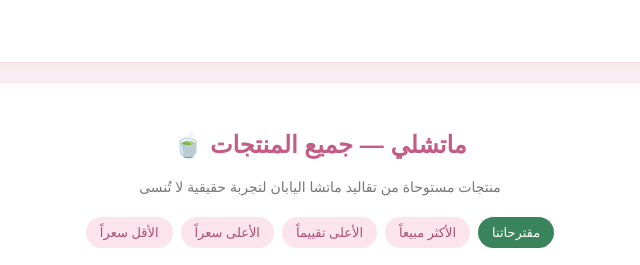
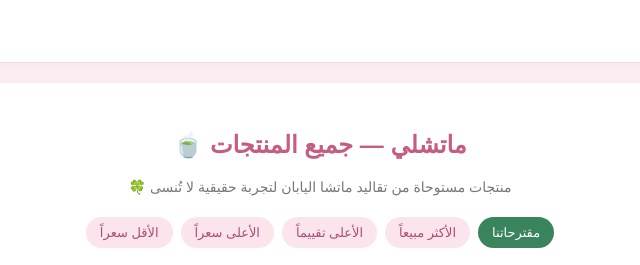
Before and after one commit to rfczsw7hjg-crypto/-Database-Match-, a plain HTML site: page index.html in a window 1280 px wide. Shown: the top 265 px of the page, 320-960 px from the left. Drawn offline with Linux system fonts and the light colour scheme.

Commit message:
Update index.html

```diff
--- a/index.html
+++ b/index.html
@@ -393,7 +393,7 @@ hr {
 <section id="storeSection">
     <h1 id="storeHeading">منتجات ماتشلي 🍵</h1>
     <p class="subtitle">منتجات مستوحاة من تقاليد ماتشا اليابان
-    لتجربة حقيقية لا تُنسى</p>
+    لتجربة حقيقية لا تُنسى 🍀</p>
 
     <!-- أزرار الفرز والترتيب في واجهة المتجر -->
     <div id="sortFilterBar" class="category-bar"></div>
```
